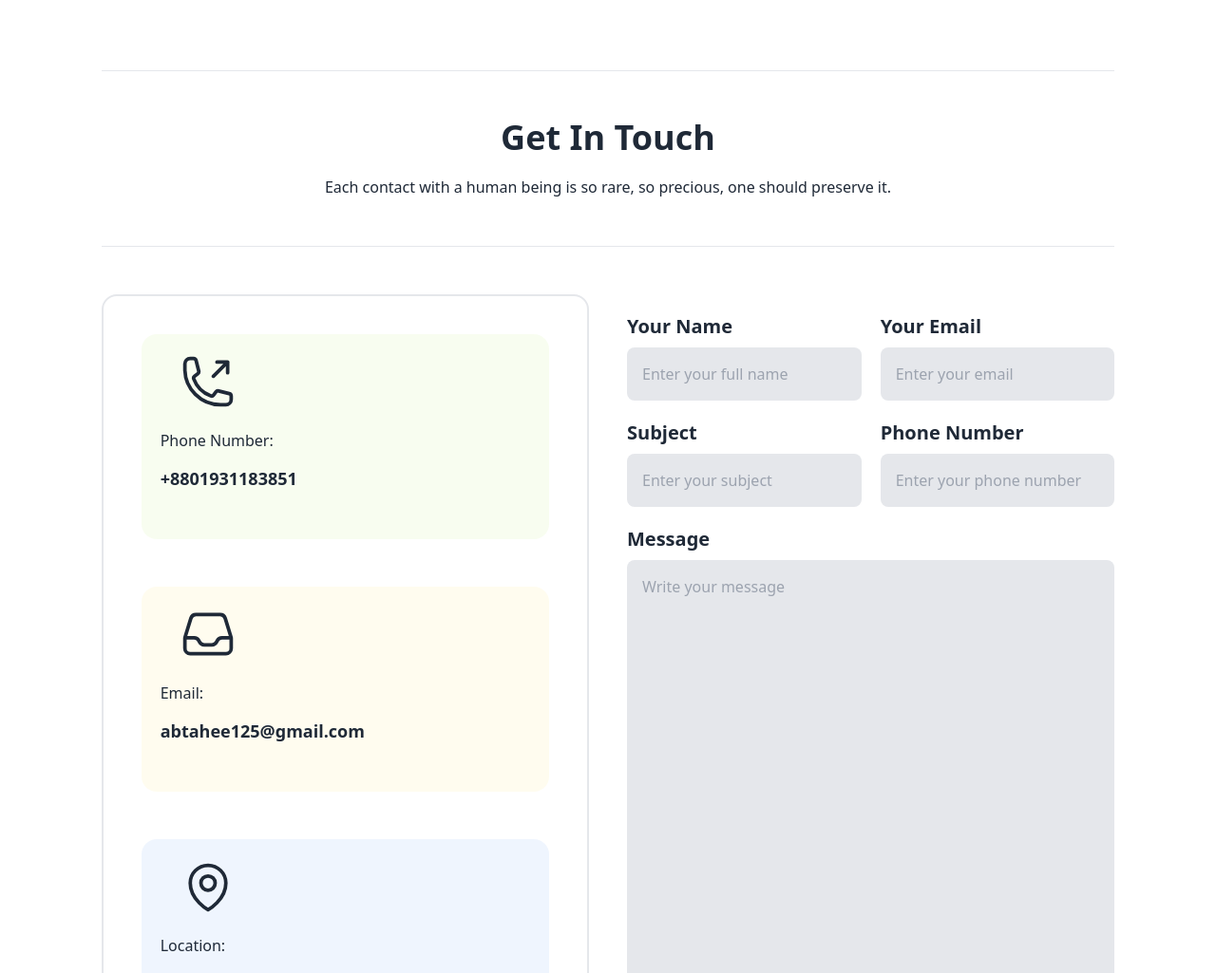
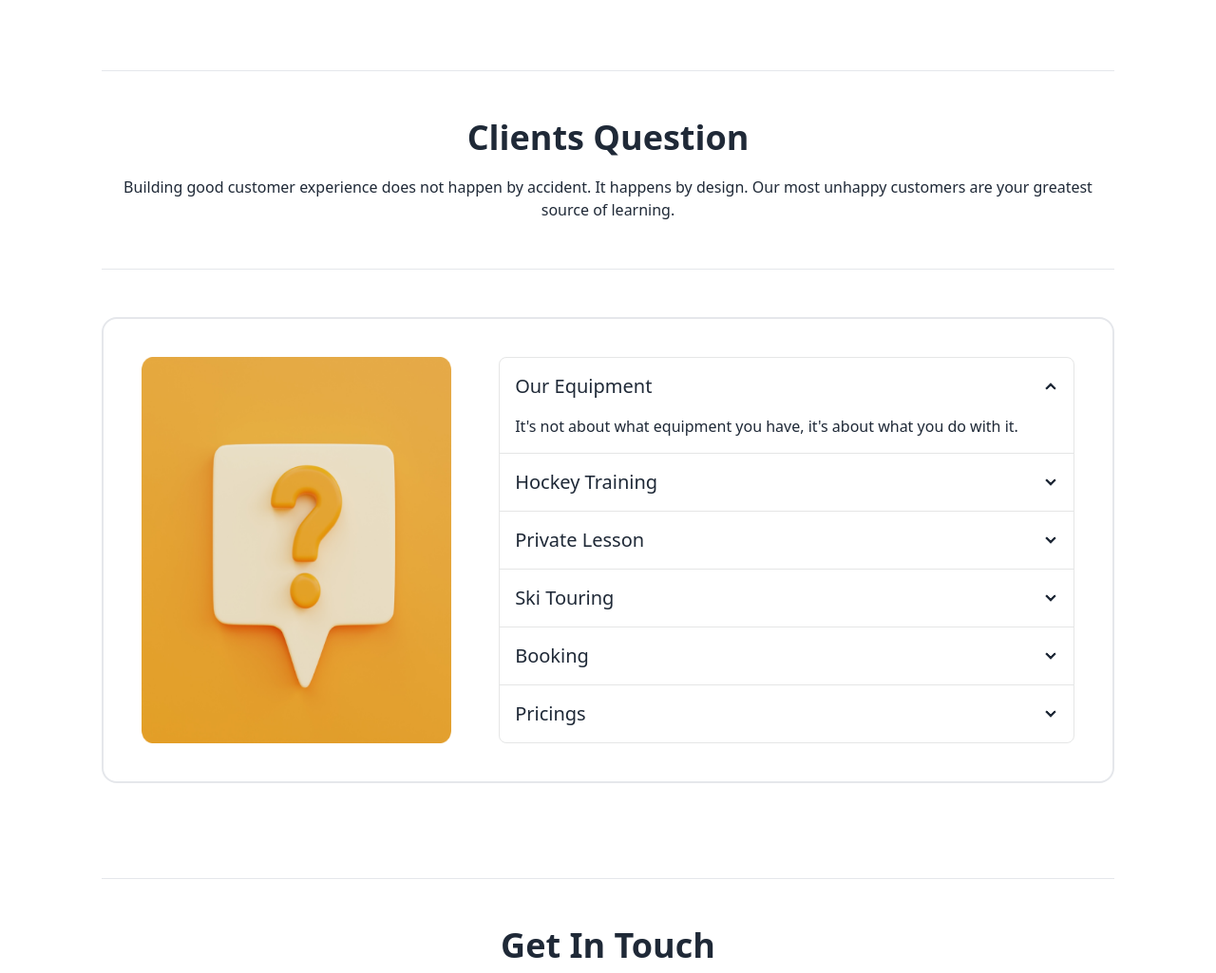
Before and after one commit to abtaheetaseen/Assignment_3_Programming_Hero, a plain HTML site: page index.html in a window 1280 px wide. Shown: the part 3420-4445 px from the top of the page at 95% size. Drawn offline with nearby package versions, Linux system fonts and the light colour scheme.

Commit message:
third commit

```diff
--- a/index.html
+++ b/index.html
@@ -501,6 +501,84 @@
         </div>
         </div>
 
+    <!-- client's question -->
+    <div class="mt-[50px] lg:mt-[100px] lg:w-10/12 lg:mx-auto lg:my-0 w-11/12 mx-auto my-0">
+        <hr>
+        <div class="text-center">
+            <h1 class="font-extrabold text-4xl mt-[50px] mb-[20px]">Clients Question</h1>
+            <p class="text-[16px] mb-[50px]">Building good customer experience does not happen by accident. It happens by design. Our most unhappy customers are your greatest source of learning.</p>
+        </div>
+        <hr>
+
+        <div class="grid grid-cols-1 lg:flex gap-[50px] mt-[50px] border-2 p-10 rounded-2xl">
+            <div>
+                <img class="lg:h-full" src="./images/11.png" alt="">
+            </div>
+
+            <div class="join join-vertical lg:w-10/12 w-full">
+                <div class="collapse collapse-arrow join-item border border-base-300">
+                  <input type="radio" name="my-accordion-4" checked="checked" />
+                  <div class="collapse-title text-xl font-medium">
+                    Our Equipment
+                  </div>
+                  <div class="collapse-content">
+                    <p>It's not about what equipment you have, it's about what you do with it.</p>
+                  </div>
+                </div>
+
+                <div class="collapse collapse-arrow join-item border border-base-300">
+                  <input type="radio" name="my-accordion-4" />
+                  <div class="collapse-title text-xl font-medium">
+                    Hockey Training
+                  </div>
+                  <div class="collapse-content">
+                    <p>Sometimes you do the hard work and set the table and somebody else eats the meal.</p>
+                  </div>
+                </div>
+
+                <div class="collapse collapse-arrow join-item border border-base-300">
+                  <input type="radio" name="my-accordion-4" />
+                  <div class="collapse-title text-xl font-medium">
+                    Private Lesson
+                  </div>
+                  <div class="collapse-content">
+                    <p>Every game I play, every experience of my private life.</p>
+                  </div>
+                </div>
+
+                <div class="collapse collapse-arrow join-item border border-base-300">
+                    <input type="radio" name="my-accordion-4" />
+                    <div class="collapse-title text-xl font-medium">
+                      Ski Touring
+                    </div>
+                    <div class="collapse-content">
+                      <p>On top of the mountains is where everything makes sense.</p>
+                    </div>
+                  </div>
+
+                  <div class="collapse collapse-arrow join-item border border-base-300">
+                    <input type="radio" name="my-accordion-4" />
+                    <div class="collapse-title text-xl font-medium">
+                      Booking
+                    </div>
+                    <div class="collapse-content">
+                      <p>Booking travel is not like shopping or groceries or booking a restaurant.</p>
+                    </div>
+                  </div>
+
+                  <div class="collapse collapse-arrow join-item border border-base-300">
+                    <input type="radio" name="my-accordion-4" />
+                    <div class="collapse-title text-xl font-medium">
+                      Pricings
+                    </div>
+                    <div class="collapse-content">
+                      <p>Price is what you pay, value is what you get.</p>
+                    </div>
+                  </div>
+              </div>
+        </div>
+    </div>
+
     <!-- get in touch -->
     <div class="mt-[50px] lg:mt-[100px] lg:w-10/12 lg:mx-auto lg:my-0 w-11/12 mx-auto my-0">
         <hr>
```
